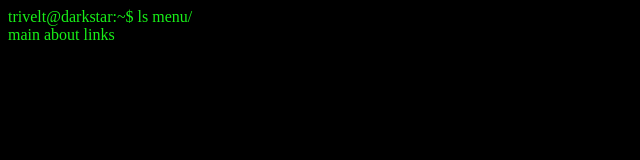
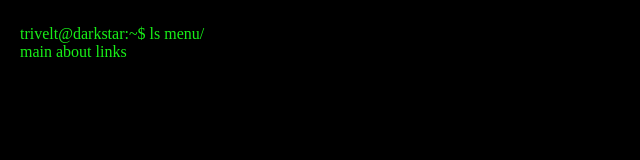
Before and after one commit to trivelt/trivelt.github.io, a plain HTML site: page index.html in a window 1280 px wide. Shown: the whole page, without its empty margins (0-640 px from the left). Drawn offline with Linux system fonts and the light colour scheme.

Commit message:
Changed body margins

```diff
--- a/index.html
+++ b/index.html
@@ -6,6 +6,8 @@
 <style>
 
 body {
+margin-top: 25px;
+margin-left: 20px;
 background-color: black;
 color: #18F018;
 }
```
